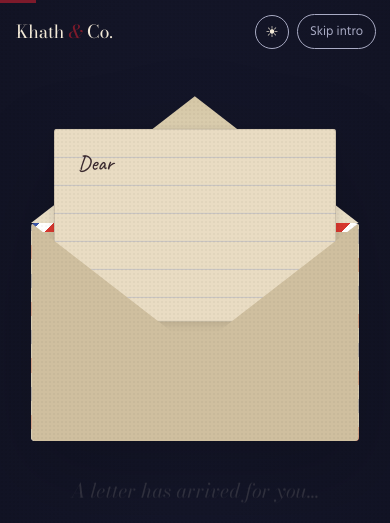
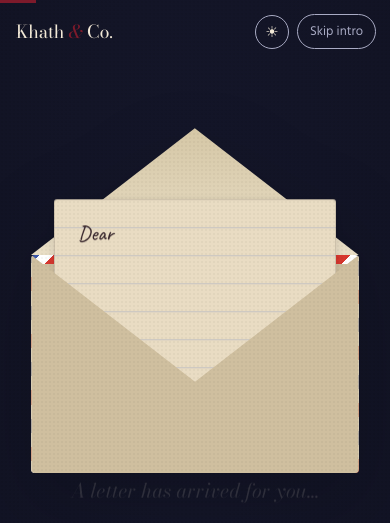
Before and after one commit to Afshaan-shaik/khat-and-co, a React (Vite) app: page / in a window 390 px wide. Shown: the top 523 px of the page. Built offline with nearby package versions, Linux system fonts and the light colour scheme; no server answers; a web font is replaced by a local one.

Commit message:
fix(intro): ensure letter is completely visible from starting Dear you on all screen heights

```diff
--- a/src/components/CinematicIntro/CinematicIntro.module.css
+++ b/src/components/CinematicIntro/CinematicIntro.module.css
@@ -300,6 +300,10 @@
 }
 
 /* When Envelope Opens */
+.env.open {
+  transform: translateY(48px);
+}
+
 .env.open .flap {
   transform: rotateX(180deg);
   z-index: 1;
@@ -312,7 +316,7 @@
 }
 
 .env.open .letter {
-  transform: translateY(-58%);
+  transform: translateY(-40%);
 }
 
 /* ── Wax Seal Button ── */
@@ -543,6 +547,12 @@
     font-size: 19px / 23px;
     min-height: 90px;
   }
+  .env.open {
+    transform: translateY(32px);
+  }
+  .env.open .letter {
+    transform: translateY(-38%);
+  }
 }
 
 @media (max-width: 360px) {
```
Also changed, not shown: 1 other file (tests, documents, lock files or other folders).
